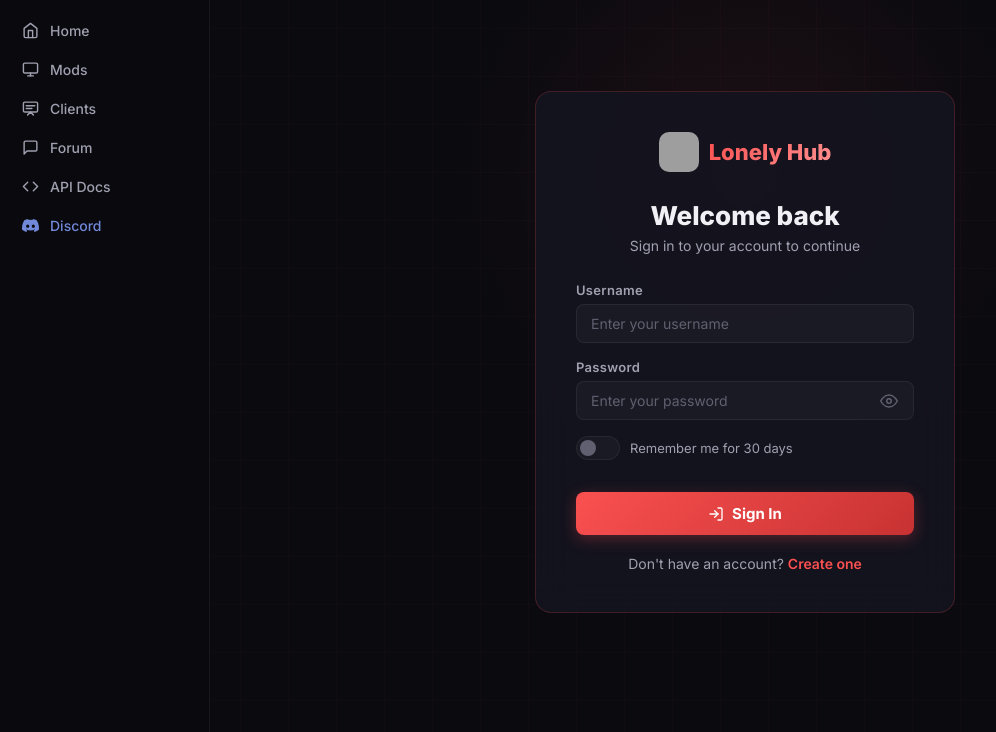
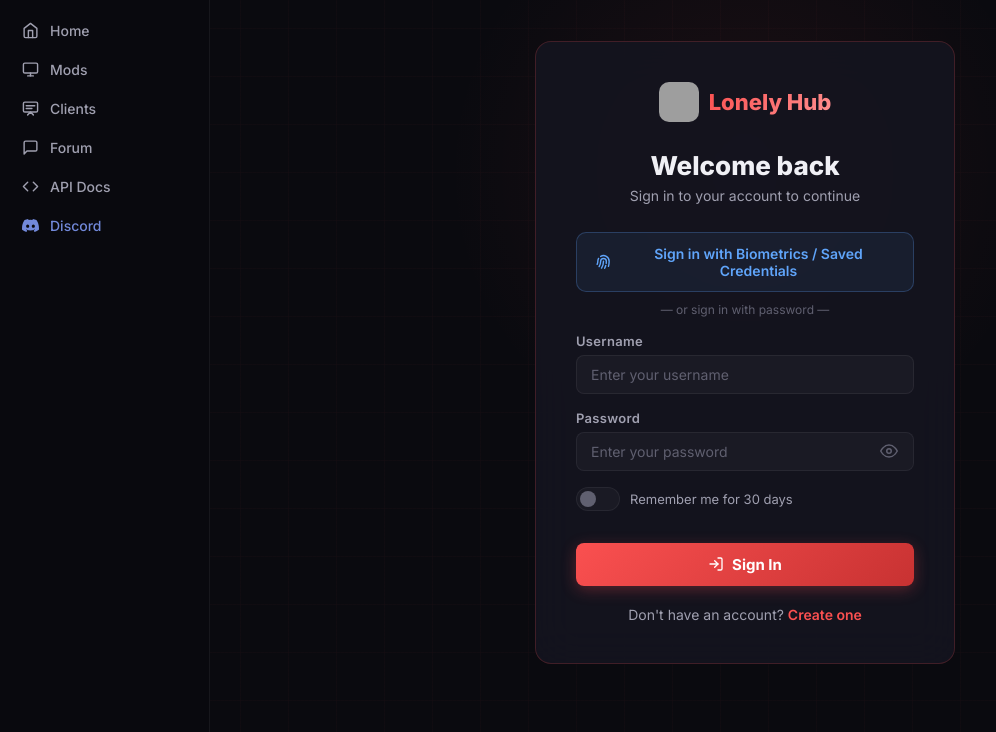
Before and after one commit to LongHip12/MinecraftLibrary, a Flask app: page /login in a window 1280 px wide. Shown: the part 68-800 px from the top of the page, without its empty margins (0-996 px from the left). Run offline with Flask 3, Linux system fonts and the light colour scheme; some libraries are stand-ins or nearby versions; grey boxes are pictures that could not be loaded.

Commit message:
fix: redesign admin dashboard, auto backup/restore 5/15min, biometric login

```diff
--- a/templates/login.html
+++ b/templates/login.html
@@ -13,6 +13,16 @@
     </div>
     <h1 class="auth-title">Welcome back</h1>
     <p class="auth-sub">Sign in to your account to continue</p>
+
+    <div id="biometric-banner" style="display:none;margin-bottom:16px;">
+      <button type="button" id="biometric-btn" onclick="loginWithBiometric()"
+        style="width:100%;display:flex;align-items:center;justify-content:center;gap:10px;padding:12px 18px;background:rgba(96,165,250,0.08);border:1px solid rgba(96,165,250,0.25);border-radius:10px;color:#60a5fa;font-size:14px;font-weight:600;cursor:pointer;font-family:inherit;transition:all 0.2s;">
+        <svg width="18" height="18" viewBox="0 0 24 24" fill="none" stroke="currentColor" stroke-width="2" stroke-linecap="round" stroke-linejoin="round"><path d="M12 11c0 3.517-1.009 6.799-2.753 9.571m-3.44-2.04l.054-.09A13.916 13.916 0 0 0 8 11a4 4 0 1 1 8 0c0 1.017-.07 2.019-.203 3m-2.118 6.844A21.88 21.88 0 0 0 15.171 17m3.839 1.132c.645-2.266.99-4.659.99-7.132A8 8 0 0 0 8 4.07M3 15.364c.64-1.319 1-2.8 1-4.364 0-1.457.39-2.823 1.07-4"></path></svg>
+        Sign in with Biometrics / Saved Credentials
+      </button>
+      <div style="text-align:center;margin:10px 0;font-size:12px;color:var(--text3);">— or sign in with password —</div>
+    </div>
+
     <form class="auth-form" id="login-form">
       <div class="auth-error" id="auth-error" style="display:none;">
         <svg width="15" height="15" viewBox="0 0 24 24" fill="none" stroke="currentColor" stroke-width="2" stroke-linecap="round" stroke-linejoin="round"><circle cx="12" cy="12" r="10"></circle><line x1="12" y1="8" x2="12" y2="12"></line><line x1="12" y1="16" x2="12.01" y2="16"></line></svg>
@@ -20,12 +30,12 @@
       </div>
       <div class="form-group">
         <label class="form-label">Username</label>
-        <input type="text" name="username" class="input-field" data-i18n-placeholder="login.username" placeholder="Enter your username" required autocomplete="username">
+        <input type="text" name="username" id="login-username" class="input-field" placeholder="Enter your username" required autocomplete="username">
       </div>
       <div class="form-group">
         <label class="form-label">Password</label>
         <div class="pw-wrap">
-          <input type="password" name="password" id="login-pw" class="input-field" data-i18n-placeholder="login.password" placeholder="Enter your password" required autocomplete="current-password">
+          <input type="password" name="password" id="login-pw" class="input-field" placeholder="Enter your password" required autocomplete="current-password">
           <button type="button" class="pw-toggle" onclick="togglePw('login-pw', this)" tabindex="-1" title="Show / hide password">
             <svg id="login-pw-eye" width="18" height="18" viewBox="0 0 24 24" fill="none" stroke="currentColor" stroke-width="2" stroke-linecap="round" stroke-linejoin="round"><path d="M1 12s4-8 11-8 11 8 11 8-4 8-11 8-11-8-11-8z"></path><circle cx="12" cy="12" r="3"></circle></svg>
           </button>
@@ -86,11 +96,7 @@
         return _SCRAMBLE_CHARS[Math.floor(Math.random() * _SCRAMBLE_CHARS.length)];
       }).join('');
       iter++;
-      if (iter > maxIter) {
-        clearInterval(iv);
-        input.value = actual;
-        input.classList.remove('pw-scrambling');
-      }
+      if (iter > maxIter) { clearInterval(iv); input.value = actual; input.classList.remove('pw-scrambling'); }
     }, 28);
   } else {
     input.classList.add('pw-scrambling');
@@ -109,19 +115,85 @@
   }
 }
 
-document.getElementById('login-form').addEventListener('submit', async (e) => {
+function doLoginRequest(username, password, remember, captchaToken) {
+  var fd = new FormData();
+  fd.append('username', username);
+  fd.append('password', password);
+  if (remember) fd.append('remember', 'on');
+  if (captchaToken) fd.append('h-captcha-response', captchaToken);
+  return fetch('/login' + window.location.search, { method: 'POST', body: fd })
+    .then(function(r){ return r.json(); });
+}
+
+function loginWithBiometric() {
+  var btn = document.getElementById('biometric-btn');
+  btn.disabled = true;
+  btn.innerHTML = '<div class="spinner"></div> Authenticating...';
+
+  if (window.PasswordCredential && navigator.credentials) {
+    navigator.credentials.get({ password: true, mediation: 'required' })
+      .then(function(cred) {
+        if (!cred) { btn.disabled = false; btn.innerHTML = '<svg width="18" height="18" viewBox="0 0 24 24" fill="none" stroke="currentColor" stroke-width="2" stroke-linecap="round" stroke-linejoin="round"><path d="M12 11c0 3.517-1.009 6.799-2.753 9.571m-3.44-2.04l.054-.09A13.916 13.916 0 0 0 8 11a4 4 0 1 1 8 0c0 1.017-.07 2.019-.203 3m-2.118 6.844A21.88 21.88 0 0 0 15.171 17m3.839 1.132c.645-2.266.99-4.659.99-7.132A8 8 0 0 0 8 4.07M3 15.364c.64-1.319 1-2.8 1-4.364 0-1.457.39-2.823 1.07-4"></path></svg> Sign in with Biometrics / Saved Credentials'; return; }
+        doLoginRequest(cred.id, cred.password, true, '')
+          .then(function(data) {
+            if (data.success) {
+              document.getElementById('success-overlay').classList.add('show');
+              setTimeout(function(){ window.location.href = data.redirect || '/'; }, 2000);
+            } else {
+              btn.disabled = false;
+              btn.innerHTML = '<svg width="18" height="18" viewBox="0 0 24 24" fill="none" stroke="currentColor" stroke-width="2" stroke-linecap="round" stroke-linejoin="round"><path d="M12 11c0 3.517-1.009 6.799-2.753 9.571m-3.44-2.04l.054-.09A13.916 13.916 0 0 0 8 11a4 4 0 1 1 8 0c0 1.017-.07 2.019-.203 3m-2.118 6.844A21.88 21.88 0 0 0 15.171 17m3.839 1.132c.645-2.266.99-4.659.99-7.132A8 8 0 0 0 8 4.07M3 15.364c.64-1.319 1-2.8 1-4.364 0-1.457.39-2.823 1.07-4"></path></svg> Sign in with Biometrics / Saved Credentials';
+              var errEl = document.getElementById('auth-error');
+              errEl.querySelector('span').textContent = data.error || 'Biometric login failed';
+              errEl.style.display = 'flex';
+            }
+          }).catch(function() { btn.disabled = false; btn.innerHTML = 'Sign in with Biometrics / Saved Credentials'; });
+      })
+      .catch(function() { btn.disabled = false; btn.innerHTML = '<svg width="18" height="18" viewBox="0 0 24 24" fill="none" stroke="currentColor" stroke-width="2" stroke-linecap="round" stroke-linejoin="round"><path d="M12 11c0 3.517-1.009 6.799-2.753 9.571m-3.44-2.04l.054-.09A13.916 13.916 0 0 0 8 11a4 4 0 1 1 8 0c0 1.017-.07 2.019-.203 3m-2.118 6.844A21.88 21.88 0 0 0 15.171 17m3.839 1.132c.645-2.266.99-4.659.99-7.132A8 8 0 0 0 8 4.07M3 15.364c.64-1.319 1-2.8 1-4.364 0-1.457.39-2.823 1.07-4"></path></svg> Sign in with Biometrics / Saved Credentials'; });
+  } else {
+    btn.disabled = false;
+    var errEl = document.getElementById('auth-error');
+    errEl.querySelector('span').textContent = 'Biometric login not supported in this browser.';
+    errEl.style.display = 'flex';
+  }
+}
+
+function checkBiometricAvailable() {
+  if (window.PasswordCredential && navigator.credentials) {
+    navigator.credentials.get({ password: true, mediation: 'silent' })
+      .then(function(cred) {
+        if (cred) {
+          document.getElementById('biometric-banner').style.display = 'block';
+        }
+      })
+      .catch(function() {});
+    document.getElementById('biometric-banner').style.display = 'block';
+  }
+}
+
+function saveCredentialsAfterLogin(username, password) {
+  if (!window.PasswordCredential || !navigator.credentials) return;
+  try {
+    var cred = new PasswordCredential({ id: username, password: password, name: username });
+    navigator.credentials.store(cred);
+  } catch(e) {}
+}
+
+document.getElementById('login-form').addEventListener('submit', async function(e) {
   e.preventDefault();
-  const btn = e.target.querySelector('.auth-submit-btn');
-  const errEl = document.getElementById('auth-error');
+  var btn = e.target.querySelector('.auth-submit-btn');
+  var errEl = document.getElementById('auth-error');
   btn.disabled = true;
   btn.innerHTML = '<div class="spinner"></div> ' + (window.__i18n ? window.__i18n.get('login.btn') : 'Signing in...');
-  const fd = new FormData(e.target);
+  var fd = new FormData(e.target);
+  var username = document.getElementById('login-username').value;
+  var password = document.getElementById('login-pw').value;
   try {
-    const resp = await fetch('/login' + window.location.search, { method: 'POST', body: fd });
-    const data = await resp.json();
+    var resp = await fetch('/login' + window.location.search, { method: 'POST', body: fd });
+    var data = await resp.json();
     if (data.success) {
+      saveCredentialsAfterLogin(username, password);
       document.getElementById('success-overlay').classList.add('show');
-      setTimeout(() => { window.location.href = data.redirect || '/'; }, 2000);
+      setTimeout(function(){ window.location.href = data.redirect || '/'; }, 2000);
     } else {
       errEl.querySelector('span').textContent = data.error || 'Invalid credentials';
       errEl.style.display = 'flex';
@@ -137,5 +209,7 @@
     btn.innerHTML = '<span>Sign In</span>';
   }
 });
+
+checkBiometricAvailable();
 </script>
 {% endblock %}
```
